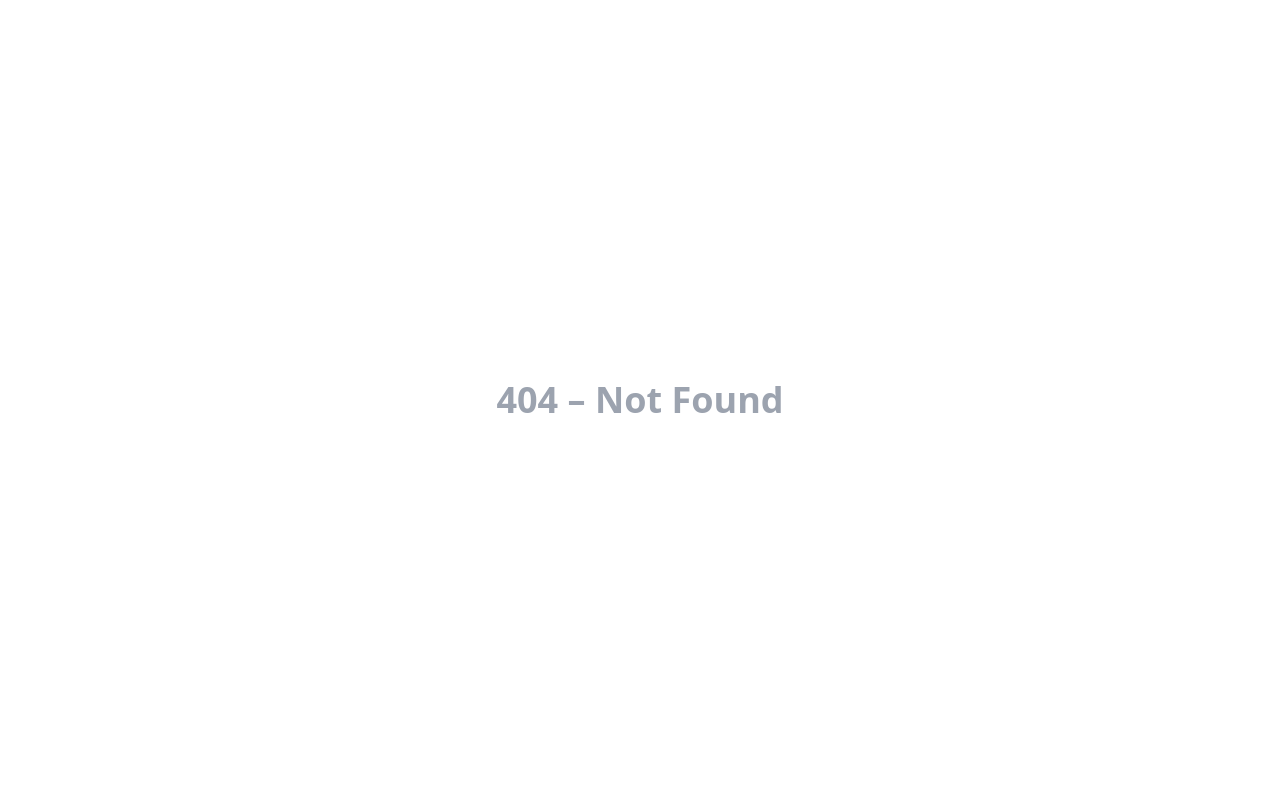
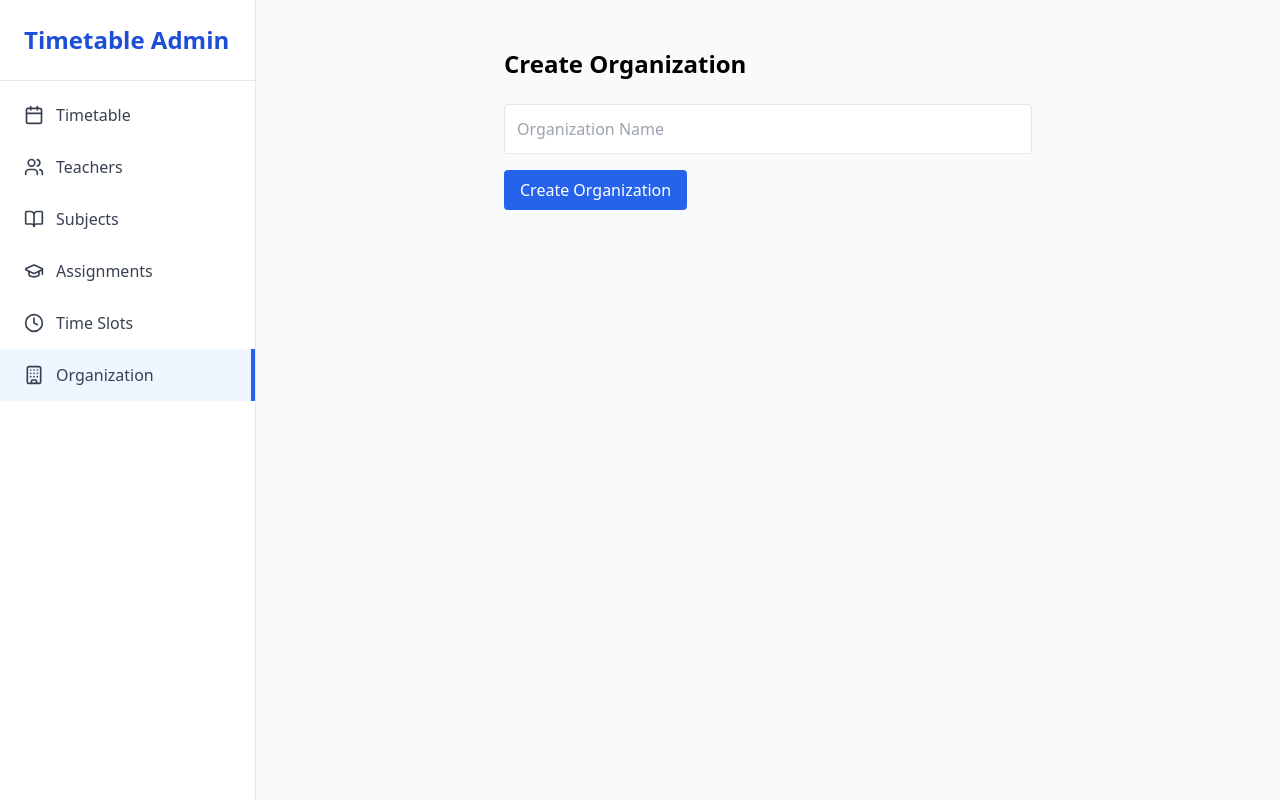
Before and after one commit to subhasish93/Timetable, a React (Vite) app in the folder timetable-ui/: page /organization in a window 1280 px wide. Before the commit this address had no page. Built offline with nearby package versions, Linux system fonts and the light colour scheme.

Commit message:
Add Organization.jsx page

```diff
--- a/timetable-ui/src/App.jsx
+++ b/timetable-ui/src/App.jsx
@@ -5,7 +5,7 @@ import Teachers from './pages/Teachers';
 import Subjects from './pages/Subjects';
 import SubjectAssignments from './pages/SubjectAssignments';
 import TimeSlots from './pages/TimeSlots';
-import Management from './pages/Management';
+import Organization from './pages/Organization';
 
 
 function App() {
@@ -20,7 +20,8 @@ function App() {
           <Route path="/subjects" element={<Subjects />} />
           <Route path="/assignments" element={<SubjectAssignments />} />
           <Route path="/time-slots" element={<TimeSlots />} />
-          <Route path="/management" element={<Management />} />
+          <Route path="/organization" element={<Organization />} />
+
 
 
           {/* later */}
--- a/timetable-ui/src/components/layout/AdminLayout.jsx
+++ b/timetable-ui/src/components/layout/AdminLayout.jsx
@@ -1,6 +1,7 @@
 // src/components/layout/AdminLayout.jsx
 import { Link, Outlet, useLocation } from 'react-router-dom';
 import { Calendar, Users, BookOpen, Clock, GraduationCap, Building } from 'lucide-react';
+import Organization from '../../pages/Organization';
 
 const menuItems = [
     { to: "/timetable", label: "Timetable", icon: Calendar },
@@ -8,7 +9,8 @@ const menuItems = [
     { to: "/subjects", label: "Subjects", icon: BookOpen },
     { to: "/assignments", label: "Assignments", icon: GraduationCap },
     { to: "/time-slots", label: "Time Slots", icon: Clock },
-    { to: "/management", label: "Management", icon: Building },
+    //{ to: "/management", label: "Management", icon: Building },
+    { to: "/organization", label: "Organization", icon: Building },
 ];
 
 export default function AdminLayout() {
--- a/timetable-ui/src/pages/Management.jsx
+++ b/timetable-ui/src/pages/Management.jsx
@@ -3,63 +3,127 @@ import { useState } from "react";
 function Management() {
   const [organization, setOrganization] = useState("");
   const [department, setDepartment] = useState("");
+  const [courseName, setCourseName] = useState("");
+  const [courseCode, setCourseCode] = useState("");
   const [teacher, setTeacher] = useState("");
   const [subject, setSubject] = useState("");
+  const [semester, setSemester] = useState("1");
+
+  const [loading, setLoading] = useState(false);
+  const [errorMsg, setErrorMsg] = useState("");
+  const [successMsg, setSuccessMsg] = useState("");
+
+  const API = "http://127.0.0.1:8000";
+
+  const resetForm = () => {
+    setOrganization("");
+    setDepartment("");
+    setCourseName("");
+    setCourseCode("");
+    setTeacher("");
+    setSubject("");
+    setSemester("1");
+    setErrorMsg("");
+    setSuccessMsg("");
+  };
 
   const handleSubmit = async () => {
+    // Validation
+    if (!organization.trim()) return setErrorMsg("Organization name is required");
+    if (!department.trim()) return setErrorMsg("Department name is required");
+    if (!courseName.trim()) return setErrorMsg("Course name is required");
+    if (!courseCode.trim()) return setErrorMsg("Course code is required");
+    if (!teacher.trim()) return setErrorMsg("Teacher name is required");
+    if (!subject.trim()) return setErrorMsg("Subject name is required");
+
+    setLoading(true);
+    setErrorMsg("");
+    setSuccessMsg("");
+
     try {
-      //  Create Organisation
-      const orgRes = await fetch("http://127.0.0.1:8000/organisation", {
+      // 1. Organisation
+      const orgRes = await fetch(`${API}/organisation`, {
         method: "POST",
         headers: { "Content-Type": "application/json" },
-        body: JSON.stringify({ name: organization }),
+        body: JSON.stringify({ name: organization.trim() }),
       });
+      if (!orgRes.ok) throw await getError(orgRes);
+      const org = await orgRes.json();
 
-      if (!orgRes.ok) throw new Error("Failed to create organisation");
-      const orgData = await orgRes.json();
-
-      //  Create Department
-      const deptRes = await fetch("http://127.0.0.1:8000/department", {
+      // 2. Department
+      const deptRes = await fetch(`${API}/department`, {
         method: "POST",
         headers: { "Content-Type": "application/json" },
         body: JSON.stringify({
-          name: department,
-          organisation_id: orgData.organisation_id,
+          name: department.trim(),
+          organisation_id: org.organisation_id,
         }),
       });
+      if (!deptRes.ok) throw await getError(deptRes);
+      const dept = await deptRes.json();
 
-      if (!deptRes.ok) throw new Error("Failed to create department");
-      const deptData = await deptRes.json();
-
-      //  Create Teacher
-      const teacherRes = await fetch("http://127.0.0.1:8000/teacher", {
+      // 3. Course
+      const courseRes = await fetch(`${API}/course`, {
         method: "POST",
         headers: { "Content-Type": "application/json" },
         body: JSON.stringify({
-          name: teacher,
-          department_id: deptData.department_id,
+          name: courseName.trim(),
+          code: courseCode.trim().toUpperCase(),
+          duration_years: 4,
+          department_id: dept.department_id,
         }),
       });
+      if (!courseRes.ok) throw await getError(courseRes);
+      const courseData = await courseRes.json();
 
-      if (!teacherRes.ok) throw new Error("Failed to create teacher");
-      const teacherData = await teacherRes.json();
+      // ── NEW: Create default sections A and B ───────────────────────────────
+      console.log("→ Creating default sections A and B");
+      const sectionsToCreate = ["A", "B"];
 
-      //  Create Subject
-      const subjectRes = await fetch("http://127.0.0.1:8000/subject", {
+      for (const secName of sectionsToCreate) {
+        const sectionRes = await fetch(`${API}/section`, {
+          method: "POST",
+          headers: { "Content-Type": "application/json" },
+          body: JSON.stringify({
+            name: secName,
+            semester: Number(semester),
+            course_id: courseData.course_id,
+          }),
+        });
+
+        if (!sectionRes.ok) throw await getError(sectionRes);
+
+        const sectionData = await sectionRes.json();
+        console.log(`Section ${secName} created → ID: ${sectionData.section_id}`);
+      }
+
+      // 4. Teacher
+      const teacherRes = await fetch(`${API}/teacher`, {
         method: "POST",
         headers: { "Content-Type": "application/json" },
         body: JSON.stringify({
-          name: subject,
-          semester: 1,      // Make sure course_id 1 exists in DB
-          course_id: 1,
+          name: teacher.trim(),
+          department_id: dept.department_id,
         }),
       });
+      if (!teacherRes.ok) throw await getError(teacherRes);
+      const teacherData = await teacherRes.json();
 
-      if (!subjectRes.ok) throw new Error("Failed to create subject");
+      // 5. Subject
+      const subjectRes = await fetch(`${API}/subject`, {
+        method: "POST",
+        headers: { "Content-Type": "application/json" },
+        body: JSON.stringify({
+          name: subject.trim(),
+          semester: Number(semester),
+          course_id: courseData.course_id,
+        }),
+      });
+      if (!subjectRes.ok) throw await getError(subjectRes);
       const subjectData = await subjectRes.json();
 
-      //  Create Subject-Teacher Mapping
-      const mappingRes = await fetch("http://127.0.0.1:8000/subject-teacher", {
+      // 6. Mapping
+      const mapRes = await fetch(`${API}/subject-teacher`, {
         method: "POST",
         headers: { "Content-Type": "application/json" },
         body: JSON.stringify({
@@ -67,92 +131,171 @@ function Management() {
           teacher_id: teacherData.teacher_id,
         }),
       });
+      if (!mapRes.ok) throw await getError(mapRes);
 
-      if (!mappingRes.ok)
-        throw new Error("Failed to create subject-teacher mapping");
+      // Success!
+      setSuccessMsg("🎉 Everything created successfully! (including sections A & B)");
+      setTimeout(() => resetForm(), 6000);
 
-      alert("Management Entry Added Successfully ");
-
-      // Clear fields
-      setOrganization("");
-      setDepartment("");
-      setTeacher("");
-      setSubject("");
-
-    } catch (error) {
-      console.error(error);
-      alert("Something went wrong  Check console.");
+    } catch (err) {
+      console.error("Chain failed:", err);
+      setErrorMsg(err.message || "Failed – check console & Network tab");
+    } finally {
+      setLoading(false);
     }
   };
 
+  // Helper to get readable error from backend
+  async function getError(res) {
+    try {
+      const data = await res.json();
+      return new Error(data.detail || `Failed (${res.status})`);
+    } catch {
+      return new Error(`Failed (${res.status})`);
+    }
+  }
+
   return (
-    <div className="space-y-6">
-      <h1 className="text-3xl font-bold text-gray-800">Management</h1>
+    <div className="max-w-6xl mx-auto p-6 md:p-8">
+      <h1 className="text-3xl md:text-4xl font-bold text-gray-800 mb-8 text-center">
+        College Management Setup
+      </h1>
 
-      <div className="bg-white shadow-md rounded-lg p-6">
-        <h2 className="text-lg font-semibold mb-4">Add New Entry</h2>
+      {errorMsg && (
+        <div className="bg-red-50 border-l-4 border-red-500 p-4 mb-6 text-red-700 rounded-r">
+          <strong>Error:</strong> {errorMsg}
+        </div>
+      )}
 
-        <div className="grid grid-cols-1 md:grid-cols-4 gap-4">
+      {successMsg && (
+        <div className="bg-green-50 border-l-4 border-green-500 p-4 mb-6 text-green-700 rounded-r">
+          <strong>Success!</strong> {successMsg}
+        </div>
+      )}
 
+      <div className="bg-white shadow-xl rounded-2xl p-6 md:p-8 border border-gray-100">
+        <div className="grid grid-cols-1 md:grid-cols-2 lg:grid-cols-3 gap-6 mb-8">
           <div>
-            <label className="block text-sm font-medium mb-1">
-              Organization
+            <label className="block text-sm font-medium text-gray-700 mb-1.5">
+              Organization <span className="text-red-600">*</span>
             </label>
             <input
               type="text"
               value={organization}
               onChange={(e) => setOrganization(e.target.value)}
-              placeholder="Enter organization name"
-              className="w-full border rounded-md px-3 py-2"
+              placeholder="e.g. XYZ University"
+              className="w-full px-4 py-3 border rounded-lg focus:ring-2 focus:ring-blue-500 focus:border-blue-500 outline-none transition"
+              disabled={loading}
             />
           </div>
 
           <div>
-            <label className="block text-sm font-medium mb-1">
-              Department
+            <label className="block text-sm font-medium text-gray-700 mb-1.5">
+              Department <span className="text-red-600">*</span>
             </label>
             <input
               type="text"
               value={department}
               onChange={(e) => setDepartment(e.target.value)}
-              placeholder="Enter department"
-              className="w-full border rounded-md px-3 py-2"
+              placeholder="e.g. Computer Science"
+              className="w-full px-4 py-3 border rounded-lg focus:ring-2 focus:ring-blue-500 focus:border-blue-500 outline-none transition"
+              disabled={loading}
             />
           </div>
 
           <div>
-            <label className="block text-sm font-medium mb-1">
-              Teacher
+            <label className="block text-sm font-medium text-gray-700 mb-1.5">
+              Course Name <span className="text-red-600">*</span>
+            </label>
+            <input
+              type="text"
+              value={courseName}
+              onChange={(e) => setCourseName(e.target.value)}
+              placeholder="e.g. B.Tech Computer Science"
+              className="w-full px-4 py-3 border rounded-lg focus:ring-2 focus:ring-blue-500 focus:border-blue-500 outline-none transition"
+              disabled={loading}
+            />
+          </div>
+
+          <div>
+            <label className="block text-sm font-medium text-gray-700 mb-1.5">
+              Course Code <span className="text-red-600">*</span>
+            </label>
+            <input
+              type="text"
+              value={courseCode}
+              onChange={(e) => setCourseCode(e.target.value.toUpperCase())}
+              placeholder="e.g. CSE-BTECH"
+              className="w-full px-4 py-3 border rounded-lg focus:ring-2 focus:ring-blue-500 focus:border-blue-500 outline-none uppercase transition"
+              disabled={loading}
+            />
+          </div>
+
+          <div>
+            <label className="block text-sm font-medium text-gray-700 mb-1.5">
+              Teacher Name <span className="text-red-600">*</span>
             </label>
             <input
               type="text"
               value={teacher}
               onChange={(e) => setTeacher(e.target.value)}
-              placeholder="Enter teacher name"
-              className="w-full border rounded-md px-3 py-2"
+              placeholder="e.g. Dr. Rajesh Kumar"
+              className="w-full px-4 py-3 border rounded-lg focus:ring-2 focus:ring-blue-500 focus:border-blue-500 outline-none transition"
+              disabled={loading}
             />
           </div>
 
           <div>
-            <label className="block text-sm font-medium mb-1">
-              Subject
+            <label className="block text-sm font-medium text-gray-700 mb-1.5">
+              Subject Name <span className="text-red-600">*</span>
             </label>
             <input
               type="text"
               value={subject}
               onChange={(e) => setSubject(e.target.value)}
-              placeholder="Enter subject name"
-              className="w-full border rounded-md px-3 py-2"
+              placeholder="e.g. Data Structures"
+              className="w-full px-4 py-3 border rounded-lg focus:ring-2 focus:ring-blue-500 focus:border-blue-500 outline-none transition"
+              disabled={loading}
             />
+          </div>
+
+          <div className="lg:col-span-3">
+            <label className="block text-sm font-medium text-gray-700 mb-1.5">
+              Semester <span className="text-red-600">*</span>
+            </label>
+            <select
+              value={semester}
+              onChange={(e) => setSemester(e.target.value)}
+              className="w-full md:w-48 px-4 py-3 border rounded-lg focus:ring-2 focus:ring-blue-500 focus:border-blue-500 outline-none bg-white transition"
+              disabled={loading}
+            >
+              {[1, 2, 3, 4, 5, 6, 7, 8].map((s) => (
+                <option key={s} value={s}>
+                  Semester {s}
+                </option>
+              ))}
+            </select>
           </div>
         </div>
 
-        <button
-          onClick={handleSubmit}
-          className="mt-6 bg-blue-600 text-white px-6 py-2 rounded-md hover:bg-blue-700 transition"
-        >
-          Add Entry
-        </button>
+        <div className="flex flex-col sm:flex-row gap-4 justify-end">
+          <button
+            onClick={resetForm}
+            disabled={loading}
+            className="px-6 py-3 bg-gray-200 text-gray-700 rounded-lg hover:bg-gray-300 disabled:opacity-50 transition"
+          >
+            Reset
+          </button>
+
+          <button
+            onClick={handleSubmit}
+            disabled={loading}
+            className={`px-6 py-3 rounded-lg font-medium text-white transition ${loading ? "bg-blue-400 cursor-not-allowed" : "bg-blue-600 hover:bg-blue-700 active:bg-blue-800"
+              }`}
+          >
+            {loading ? "Creating..." : "Create Everything"}
+          </button>
+        </div>
       </div>
     </div>
   );
--- /dev/null
+++ b/timetable-ui/src/pages/Organization.jsx
@@ -0,0 +1,64 @@
+import { useState } from "react";
+
+function Organization() {
+  const [organization, setOrganization] = useState("");
+  const [loading, setLoading] = useState(false);
+  const [errorMsg, setErrorMsg] = useState("");
+  const [successMsg, setSuccessMsg] = useState("");
+
+  const API = "http://127.0.0.1:8000";
+
+  const handleSubmit = async () => {
+    if (!organization.trim())
+      return setErrorMsg("Organization name is required");
+
+    setLoading(true);
+    setErrorMsg("");
+    setSuccessMsg("");
+
+    try {
+      const res = await fetch(`${API}/organisation`, {
+        method: "POST",
+        headers: { "Content-Type": "application/json" },
+        body: JSON.stringify({ name: organization.trim() }),
+      });
+
+      if (!res.ok) throw new Error("Failed to create organization");
+
+      setSuccessMsg("🎉 Organization created successfully!");
+      setOrganization("");
+
+    } catch (err) {
+      setErrorMsg(err.message);
+    } finally {
+      setLoading(false);
+    }
+  };
+
+  return (
+    <div className="max-w-xl mx-auto p-6">
+      <h1 className="text-2xl font-bold mb-6">Create Organization</h1>
+
+      {errorMsg && <p className="text-red-600">{errorMsg}</p>}
+      {successMsg && <p className="text-green-600">{successMsg}</p>}
+
+      <input
+        type="text"
+        value={organization}
+        onChange={(e) => setOrganization(e.target.value)}
+        placeholder="Organization Name"
+        className="w-full border p-3 rounded mb-4"
+      />
+
+      <button
+        onClick={handleSubmit}
+        disabled={loading}
+        className="bg-blue-600 text-white px-4 py-2 rounded"
+      >
+        {loading ? "Creating..." : "Create Organization"}
+      </button>
+    </div>
+  );
+}
+
+export default Organization;
```
Also changed, not shown: 1 other file (tests, documents, lock files or other folders).
